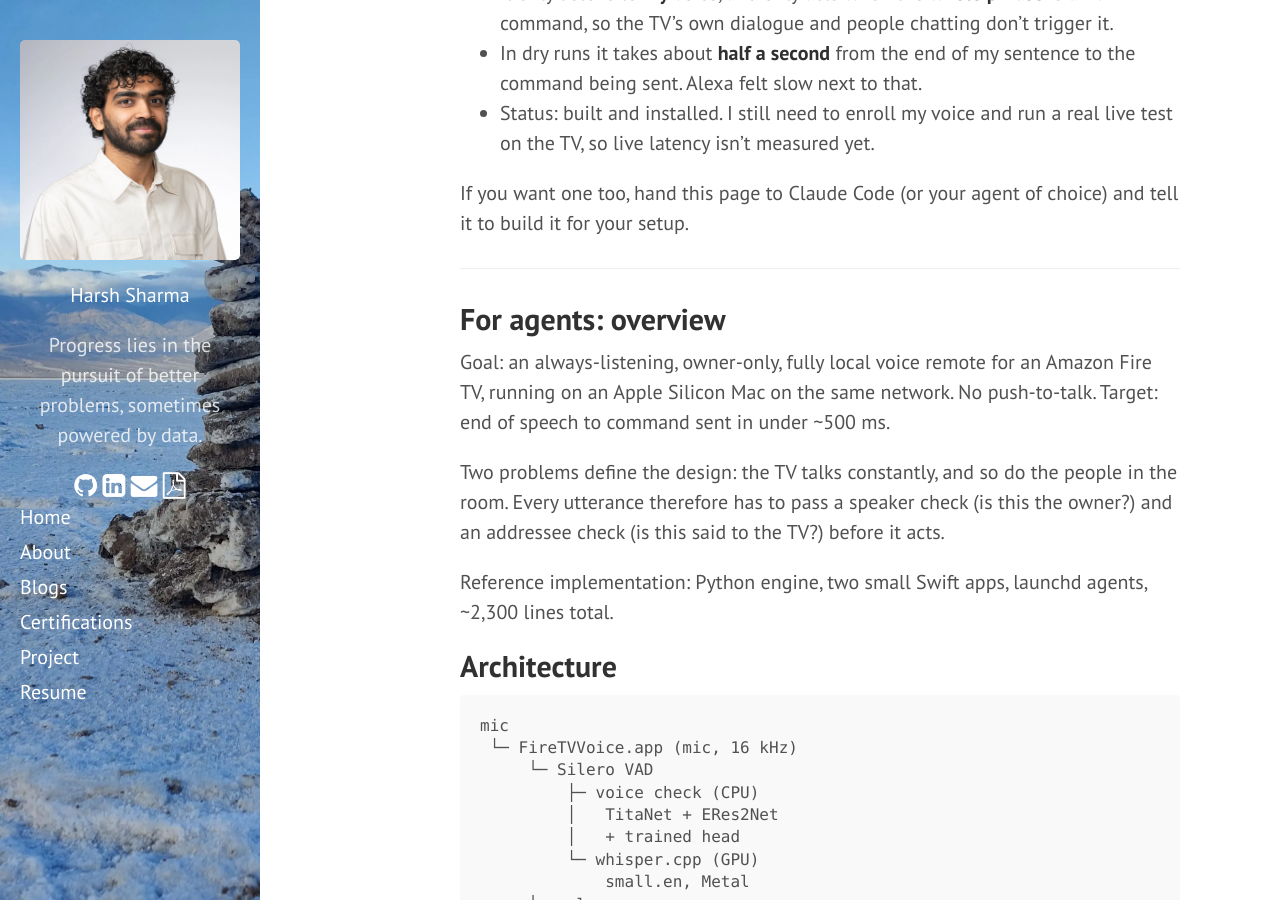
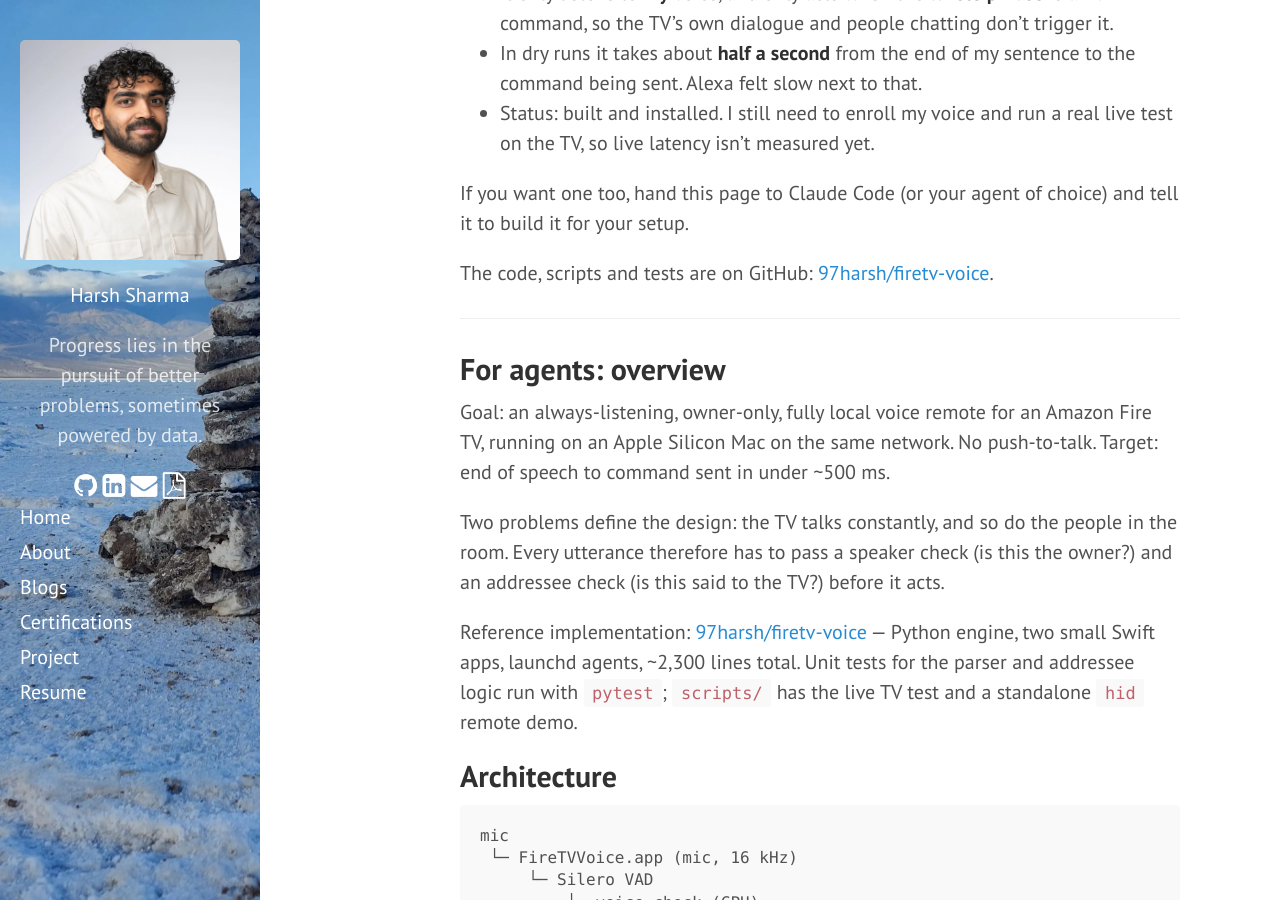
Before and after one commit to 97harsh/97harsh.github.io, a Jekyll site: the page built from _posts/2026-10-18-firetv-voice.md, in a window 1280 px wide and 900 px high, scrolled down 690 px. Built offline with Jekyll 4.4.1, drawn with Linux system fonts in a browser that asks for light colours; nearby versions of some CDN libraries; Markdown is read by kramdown in place of the engine named in the settings; a script that is not in the unit is left out; some of the changed text lies outside the part shown.

Commit message:
FireTV Voice post: link the public repo
Co-Authored-By: Claude Opus 5.5 <noreply@anthropic.com>

```diff
--- a/_posts/2026-10-18-firetv-voice.md
+++ b/_posts/2026-10-18-firetv-voice.md
@@ -23,6 +23,8 @@ This one is a **voice remote for my Fire TV that lives on my Mac**.
 
 If you want one too, hand this page to Claude Code (or your agent of choice) and tell it to build it for your setup.
 
+The code, scripts and tests are on GitHub: [97harsh/firetv-voice](https://github.com/97harsh/firetv-voice).
+
 ---
 
 ## For agents: overview
@@ -30,7 +32,7 @@ Goal: an always-listening, owner-only, fully local voice remote for an Amazon Fi
 
 Two problems define the design: the TV talks constantly, and so do the people in the room. Every utterance therefore has to pass a speaker check (is this the owner?) and an addressee check (is this said to the TV?) before it acts.
 
-Reference implementation: Python engine, two small Swift apps, launchd agents, ~2,300 lines total.
+Reference implementation: [97harsh/firetv-voice](https://github.com/97harsh/firetv-voice) — Python engine, two small Swift apps, launchd agents, ~2,300 lines total. Unit tests for the parser and addressee logic run with `pytest`; `scripts/` has the live TV test and a standalone `hid` remote demo.
 
 ## Architecture
 
@@ -75,7 +77,7 @@ Tested on Fire OS 8.
 
 * **Don't use `input keyevent` for keys.** Each call takes ~1.5 s because `input` starts a fresh JVM.
 * **`sendevent` doesn't work.** It would be fast, but SELinux on Fire OS 8 denies writes to `/dev/input`.
-* **What works: Android's `hid` tool.** Keep one `adb shell hid -` process open. It registers a virtual HID device through `/dev/uhid`. Register a consumer-control device once, then each key press is one JSON line on stdin. Keys land in ~10–20 ms.
+* **What works: Android's `hid` tool.** Keep one `adb shell hid -` process open. It registers a virtual HID device through `/dev/uhid`. Register a consumer-control device once, then each key press is one JSON line on stdin. Keys land in ~10–20 ms. Standalone demo: [`scripts/hid_remote.py`](https://github.com/97harsh/firetv-voice/blob/main/scripts/hid_remote.py).
   * Register: `{"id":1,"command":"register","name":"FireTV Voice Remote","vid":4660,"pid":22136,"bus":"bluetooth","descriptor":[...]}` with a consumer-control report descriptor (report id 1, one 16-bit usage).
   * Press: `{"id":1,"command":"report","report":[1, usage & 0xFF, usage >> 8]}` followed by the release `{"id":1,"command":"report","report":[1,0,0]}`.
   * Usages: Home 0x223, Back 0x224, Menu 0x40, Up/Down/Left/Right 0x42–0x45, Select 0x41, Play/Pause 0xCD, Fast-forward 0xB3, Rewind 0xB4, Next 0xB5, Previous 0xB6, Volume up/down 0xE9/0xEA, Mute 0xE2.
```
